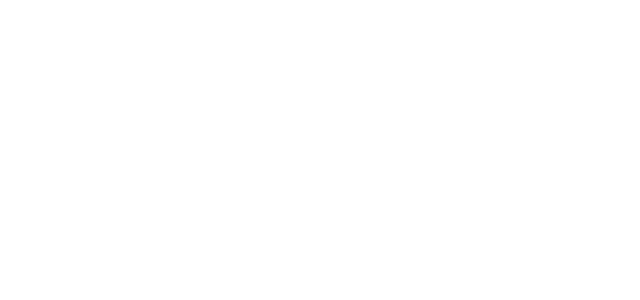
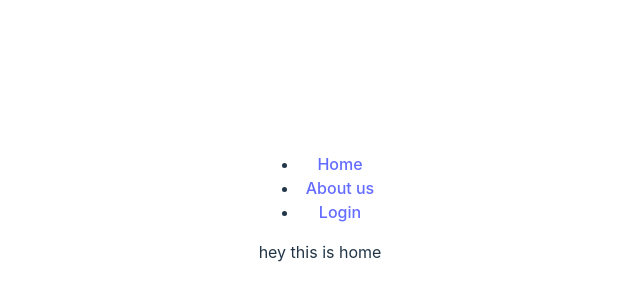
Before and after one commit to venugopal8005/opentable, a React (Vite) app in the folder OPENTABLE/: page / in a window 1280 px wide. Shown: the part 200-500 px from the top of the page, without its empty margins (320-960 px from the left). Built offline with nearby package versions, Linux system fonts and the light colour scheme.

Commit message:
simple navigation

```diff
--- a/OPENTABLE/src/App.jsx
+++ b/OPENTABLE/src/App.jsx
@@ -1,15 +1,26 @@
 import { useState } from 'react'
-import reactLogo from './assets/react.svg'
-import viteLogo from '/vite.svg'
-
 import './App.css'
+import Home from './components/Home'
+import Navbar from './components/Navbar'
+import Aboutus from './components/Aboutus'
+import Login from './components/Login'
+import {BrowserRouter,Routes,Route} from "react-router-dom"
 
 function App() {
   const [count, setCount] = useState(0)
 
   return (
     <>
+      <BrowserRouter>
+          <Routes>
+              <Route path='/' element = {<Navbar/>}>
+                  <Route index element = {<Home/>}></Route>
+                  <Route path='aboutus' element = {<Aboutus/>}></Route>
+                  <Route path='getstarted' element = {<Login/>}></Route>
+              </Route>
 
+          </Routes>
+      </BrowserRouter>
     </>
   )
 }
--- a/OPENTABLE/src/components/Navbar.jsx
+++ b/OPENTABLE/src/components/Navbar.jsx
@@ -1,10 +1,18 @@
 import React from "react"
+import { Outlet, Link } from "react-router-dom";
 
 const Navbar = (props) => {
   return (
-    <div>
-
-    </div>
+   <>
+    <nav>
+      <ul>
+        <li><Link to="/">Home</Link></li>
+        <li><Link to="/aboutus">About us</Link></li>
+        <li><Link to="/getstarted">Login</Link></li>
+      </ul>
+    </nav>
+    <Outlet/>
+    </>
   )
 };
 
--- /dev/null
+++ b/package.json
@@ -0,0 +1,5 @@
+{
+  "dependencies": {
+    "react-router-dom": "^6.26.2"
+  }
+}
```
Also changed, not shown: 1 other file (tests, documents, lock files or other folders).
